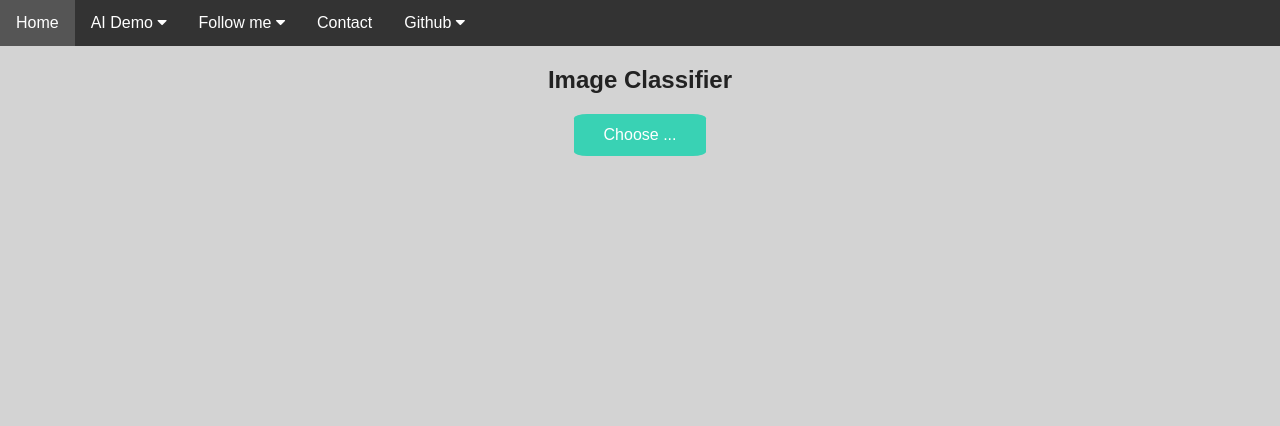
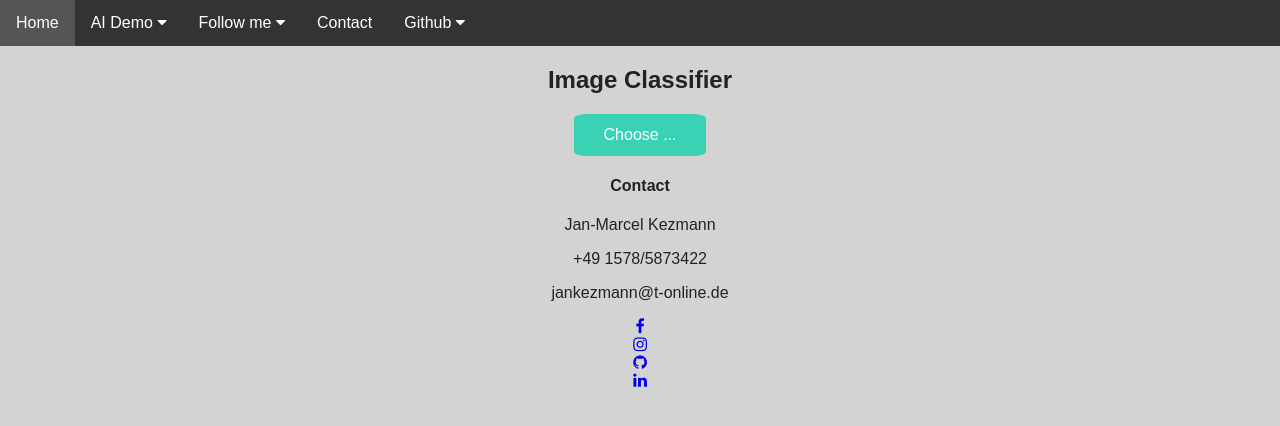
Before and after one commit to JanMarcelKezmann/Flask-AI-WebApp, a Flask app: page /imageclassification in a window 1280 px wide. Shown: the top 426 px of the page. Run offline with Flask 2, Linux system fonts and the light colour scheme; some libraries are stand-ins or nearby versions.

Commit message:
Update image.html

```diff
--- a/templates/image.html
+++ b/templates/image.html
@@ -71,6 +71,29 @@
 	    </h3>
 	</div>
 
-	<script src="{{ url_for('static', filename='js/image.js') }}" type="text/javascript"></script></body>
+	<script src="{{ url_for('static', filename='js/image.js') }}" type="text/javascript"></script>
 
+	<div class="footer w3-responsive">
+		<h4>Contact</h4>
+		<p>Jan-Marcel Kezmann</p>
+		<p>+49 1578/5873422</p>
+		<p>jankezmann@t-online.de<p>
+
+		<div class="w3-row w3-padding-large">
+			<div class="w3-quarter w3-responsive w3-center">
+				<a class="facebook" href="https://www.facebook.com/janmarcel.kezmann"><i class="fa fa-facebook"></i></a>
+			</div>
+			<div class="w3-quarter w3-responsive w3-center">
+				<a class="instagram" href="http://instagram.com/jan_kezmann"><i class="fa fa-instagram"></i></a>
+			</div>
+			<div class="w3-quarter w3-responsive w3-center">
+				<a class="github" href="https://www.github.com/JanMarcelKezmann"><i class="fa fa-github"></i></a>
+			</div>
+			<div class="w3-quarter w3-responsive w3-center">
+				<a class="linkedin" href="https://www.linkedin.com/in/jan-marcel-kezmann/"><i class="fa fa-linkedin"></i></a>
+			</div>
+		</div>
+	</div>
+
+</body>
 </html>
```
